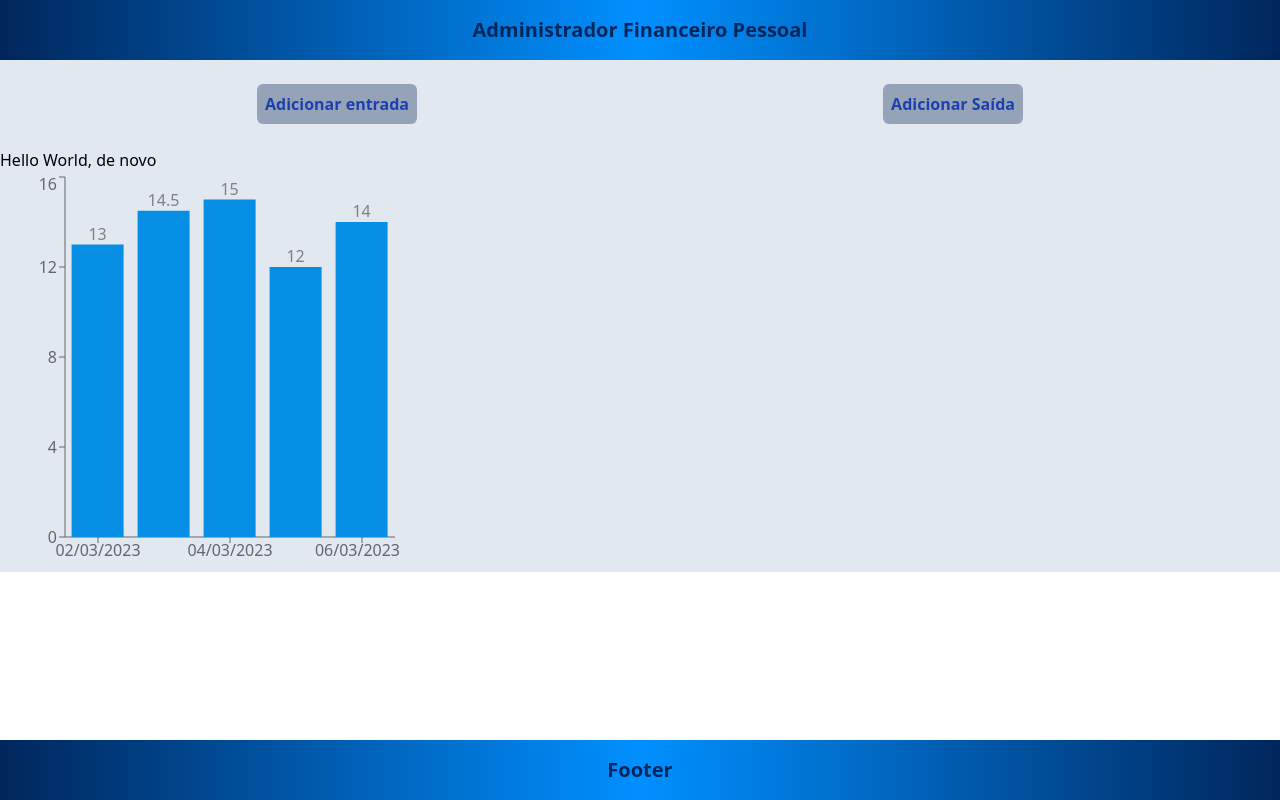
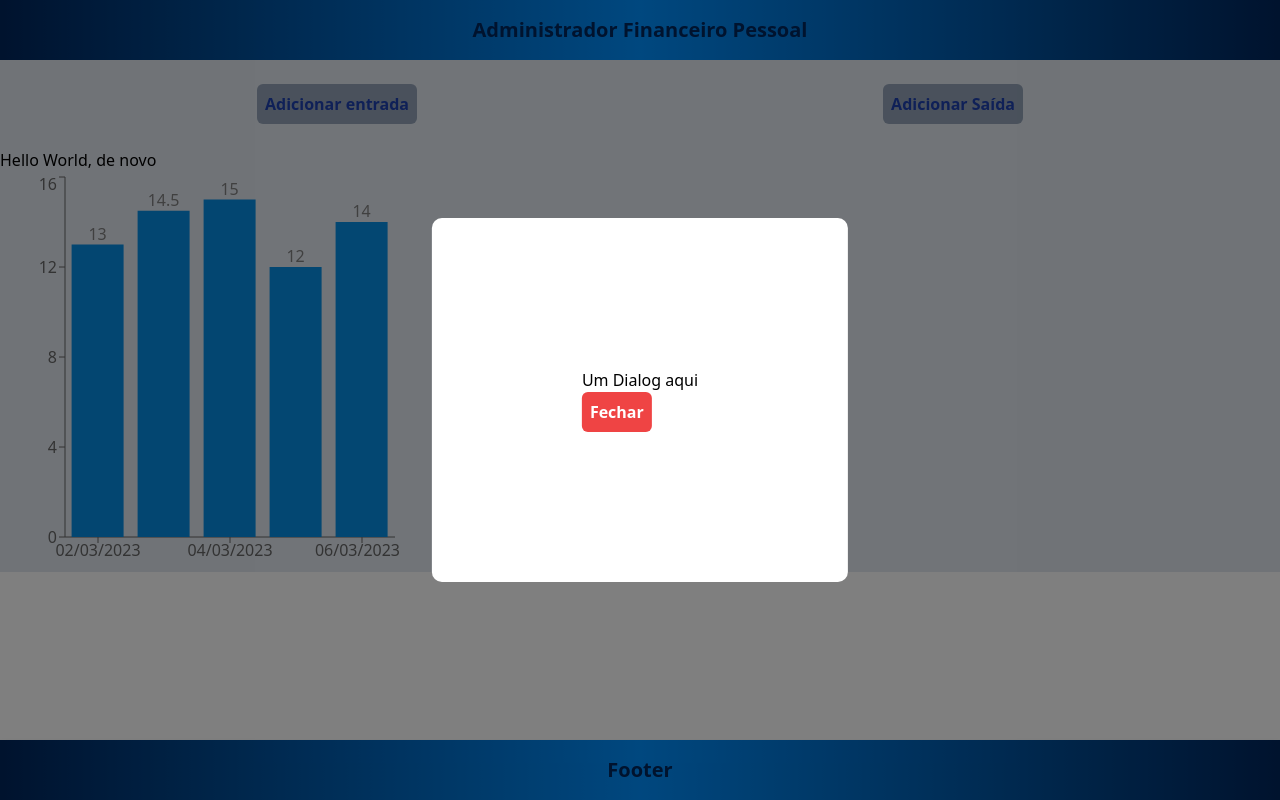
Before and after one commit to RenanJochem98/AdmFinanceiroPessoal, a React (Vite) app in the folder frontend/: page / in a window 1280 px wide. Both pictures are taken after a click on the button "Adicionar entrada". Built offline with nearby package versions, Linux system fonts and the light colour scheme; the HTML template or start-up script is replaced by a standard one.

Commit message:
Cria componentes para botoes padrão.

```diff
--- a/frontend/src/Components/BtnHeader.tsx
+++ b/frontend/src/Components/BtnHeader.tsx
@@ -1,15 +1,24 @@
+import * as React from "react"
+import Modal from "./Modal"
 
 interface BtnHeaderProps {
     texto: string
 }
 
 export default function BtnHeader( {texto}: BtnHeaderProps ) {
+
+    const [isOpen, setIsOpen] = React.useState(false)
     return (
-        <button
-            type="button"
-            className="mx-auto font-bold text-blue-800 p-2 rounded-md bg-slate-400
-             hover:bg-gray-600 hover:text-blue-400">
-                {texto}
-         </button>
+        <>
+            <button
+                type="button"
+                className="mx-auto font-bold text-blue-800 p-2 rounded-md bg-slate-400
+                hover:bg-gray-600 hover:text-blue-400"
+                onClick={() => setIsOpen(!isOpen)} >
+                    {texto}
+            </button>
+            <Modal isOpen={isOpen} setModalOpen={() => setIsOpen(!isOpen)}/>
+        </>
+
     )
 }
--- /dev/null
+++ b/frontend/src/Components/Buttons/CloseButton.tsx
@@ -0,0 +1,13 @@
+import DefaultButton from "./DefaultButton"
+
+interface CloseButtonProps {
+    onClick: () => void
+}
+
+export default function CloseButton( {onClick}: CloseButtonProps ) {
+
+    return (
+        <DefaultButton text="Fechar" color="bg-red-500 hover:bg-red-800 text-white"
+        onClick={onClick}/>
+    )
+}
--- /dev/null
+++ b/frontend/src/Components/Buttons/DefaultButton.tsx
@@ -0,0 +1,23 @@
+
+interface DefaultButtonProps {
+    text: string,
+    color?: string,
+    onClick: () => void
+}
+
+export default function DefaultButton( {text, color, onClick}: DefaultButtonProps ) {
+    const defaultColor = color == null
+                            ? 'text-blue-800 bg-slate-400 hover:bg-gray-600 hover:text-blue-400'
+                            : color
+    return (
+        <>
+            <button
+                type="button"
+                className={'mx-auto font-bold  p-2 rounded-md ' + defaultColor}
+                onClick={onClick} >
+                    {text}
+            </button>
+        </>
+
+    )
+}
```
